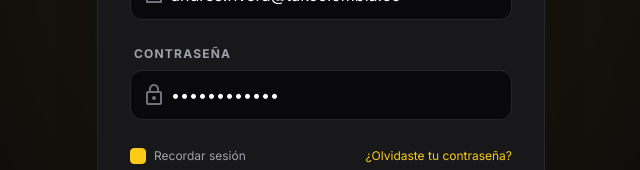
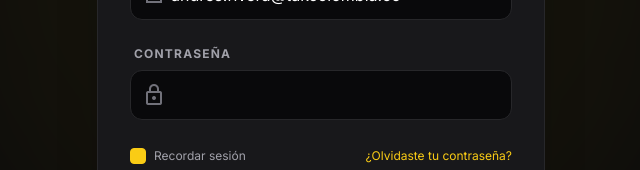
Before and after one commit to 3458Robyt/finops---front, a React (Vite) app: page / in a window 1280 px wide. Shown: the part 432-602 px from the top of the page, without its empty margins (319-959 px from the left). Built offline with nearby package versions, Linux system fonts and the light colour scheme; no server answers.

Commit message:
chore: remove demo password from login form

```diff
--- a/src/views/Login.tsx
+++ b/src/views/Login.tsx
@@ -10,7 +10,7 @@ export default function Login({ onLogin }: { onLogin: (email: string, password:
   const [loading, setLoading] = useState(false);
   const [selectedRole, setSelectedRole] = useState<Role>('admin');
   const [email, setEmail] = useState(demoEmails.admin);
-  const [password, setPassword] = useState('ChangeMe123!');
+  const [password, setPassword] = useState('');
   const [error, setError] = useState<string | null>(null);
 
   const handleRoleChange = (role: Role) => {
```
